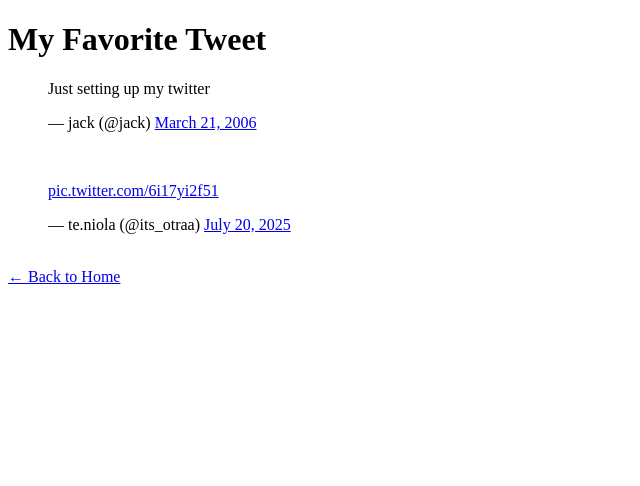
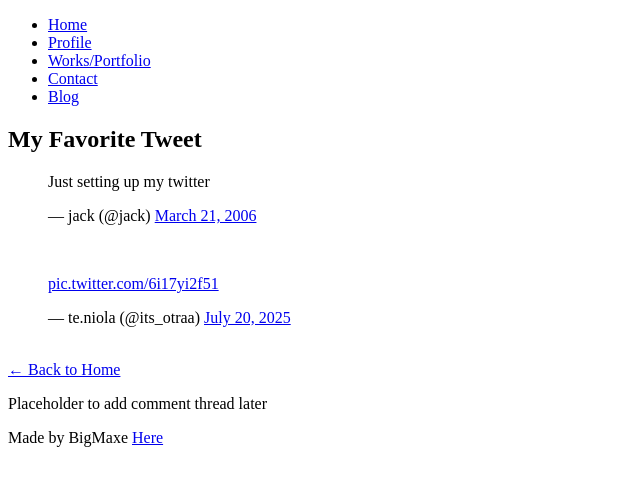
Before and after one commit to BigMaxe/My_First_Portfolio, a plain HTML site: page html_basic/tweets.html in a window 1280 px wide. Shown: the whole page, without its empty margins (0-640 px from the left). Drawn offline with Linux system fonts and the light colour scheme.

Commit message:
Added header footer and main to both files

```diff
--- a/html_basic/tweets.html
+++ b/html_basic/tweets.html
@@ -7,6 +7,18 @@
 </head>
 <body>
 
+    <header>
+        <ul>
+            <li><a href="#">Home</a></li>
+            <li><a href="#">Profile</a></li>
+            <li><a href="#">Works/Portfolio</a></li>
+            <li><a href="#">Contact</a></li>
+            <li><a href="#">Blog</a></li>
+        </ul>
+    </header>
+
+    <main>
+        <article>
             <h1>My Favorite Tweet</h1>
 
             <!-- Embedded Tweet Example -->
@@ -27,6 +39,18 @@
 
             <!-- Link back to homepage -->
             <a href="index.html">← Back to Home</a>
+        </article>
+
+        <aside>
+            <p>Placeholder to add comment thread later</p>
+        </aside>
+    </main>
+
+    <footer>
+        <p>Made by BigMaxe <a href="https://github.com/BigMaxe/" target="_blank">Here</a></p>
+    </footer>
+
+
 
 </body>
 </html>
```
Also changed, not shown: html_basic/index.html (+24 -0 lines). Lines whose indentation alone changed are shown as unchanged.
